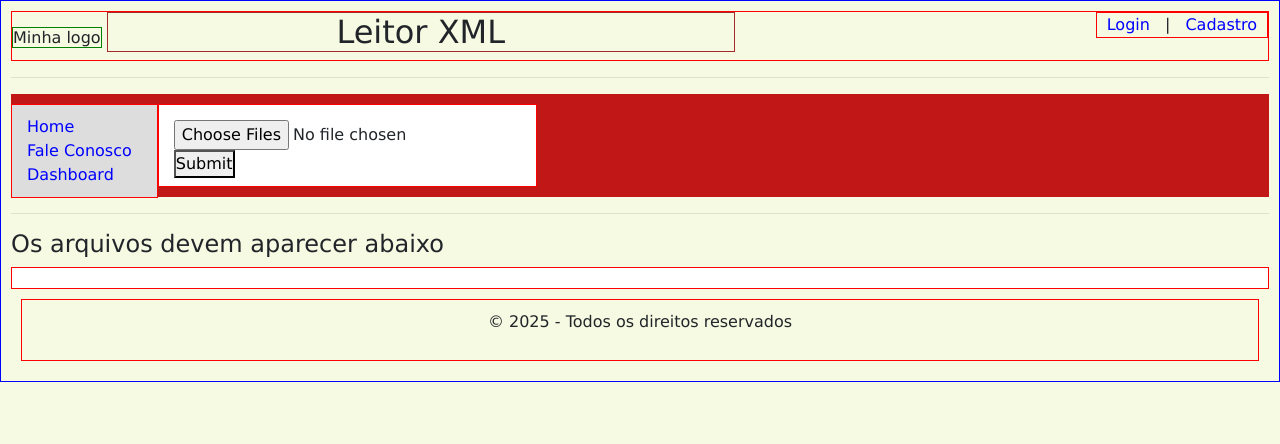
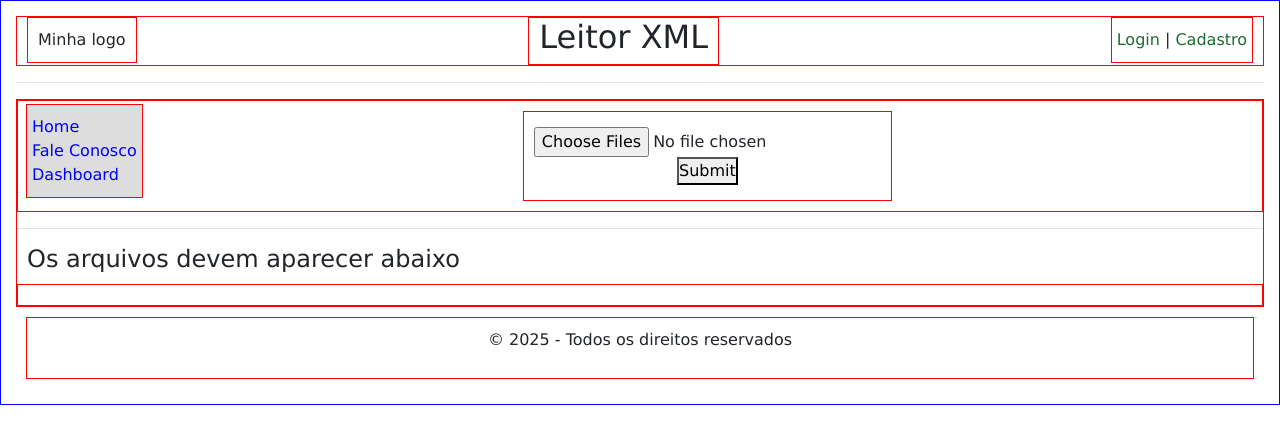
Before and after one commit to CainanaDev/Leitor-XML, a PHP site: page / in a window 1280 px wide. Shown: the top 444 px of the page. Run offline with PHP 8.4, Linux system fonts and the light colour scheme; some libraries are stand-ins or nearby versions.

Commit message:
Nao houve nada demais nesse commit, passse para o outro.

```diff
--- a/Projeto 1/css/style.css
+++ b/Projeto 1/css/style.css
@@ -3,32 +3,51 @@
   padding: 0;
 }
 
+#cadastro, #logo, #texto,
+#lateral,#listaArquivos, #a, .mae,
+.input, .teste, header, footer{
+  border: 1px solid red;
+}
+
 body{
-  background-color: rgba(209, 228, 84, 0.168);
+  /*background-color: rgba(209, 228, 84, 0.168);*/
   border: 1px solid blue;
-  padding: 10px;
+  padding: 15px;
   margin: 0;
   font-size: 1em;
   font-family: Verdana, Geneva, Tahoma, sans-serif;
 
 }
 header{
-   border: 1px solid red;
-}
-#logo{
-  text-align: left;
-  display:inline;
-  border: 1px solid green
-}
-header h2{
+  align-content: center;
+  height: auto;
+  width: auto;
+  margin: auto;
+
   text-align: center;
-  display: inline-block;
-  border: 1px solid brown;
-  width: 50%;
 }
 
+#logo{
+  display:inline;
+  float: left;
+  padding: 10px;
+  margin-left: 10px ;
+}
+#texto{
+  display: inline-block;
+  padding: 0px 10px;
+}
+
+#cadastro{
+  float: right;
+  padding: 10px 5px;
+  margin-right: 10px;
+}
+
+
+
+
 footer{
-  border: 1px solid red;
   text-align: center;
   padding: 10px;
   margin: 10px;
@@ -41,9 +60,7 @@ ul{
 }
 
 a{
-  padding: 5px;
-  margin: 5px;
-
+  text-decoration: none;
 }
 
 a:link{
@@ -67,37 +84,21 @@ a:active{
 
 
 #lateral{
-  border: 1px solid red;
   background-color:#DDD;
-  margin: 10px auto;
+  margin: 5px 10px;
   float: left;
-  padding-right: 10px;
-  padding-left: 0px;
-
-
-
-}
-#cadastro{
-   float: right;
-   border: 1px solid red;
-
 }
 
 .input{
-  border: 1px solid red;
   background-color:#fff;
-  margin: 10px auto;
-  padding: 15px;
-  width:  auto;
-  height: 83px;
+  margin: 10px 5px;
+  padding: 15px 10px;
   display: inline-block;
-
-
 
 }
 
 #listaArquivos{
-  border: 1px solid red;
+
   background-color:#fff;
   padding: 10px;
   margin-top: 5px;
@@ -105,7 +106,8 @@ a:active{
 }
 
 .mae{
-  background: rgb(193, 23, 23);
-  position: static;
-  padding: auto;
+  /*background: rgba(193, 23, 23, 0.319);*/
+  position: relative;
+  padding: 0px;
+  text-align: center;
 }
--- a/Projeto 1/index.php
+++ b/Projeto 1/index.php
@@ -19,14 +19,16 @@
 </head>
 
 <body>
+
   <header>
     <div id="logo">Minha logo</div>
-    <h2>Leitor XML</h2>
+    <div id="texto">
+      <h2>Leitor XML</h2>
+    </div>
     <div id="cadastro">
-      <a href="">Login</a> |
-      <a href="">Cadastro</a>
+      <a href="#">Login</a> |
+      <a href="#">Cadastro</a>
     </div>
-
   </header>
 
   <hr>
@@ -41,7 +43,7 @@
     </div>
   </nav>
 
-  <div>
+  <div id="a">
     <div class="mae">
       <div class="input">
 
@@ -52,14 +54,14 @@
         </div>
       </div>
     </div>
+
     <hr>
-
-    <h4 style="clear: both;">Os arquivos devem aparecer abaixo</h4>
+    <h4 style="clear: both; margin:10px">Os arquivos devem aparecer abaixo</h4>
 
     <div id="listaArquivos"></div>
 
+  </div>
 
-  </div>
 
   <footer>
     <p>&copy; 2025 - Todos os direitos reservados</p>
```
